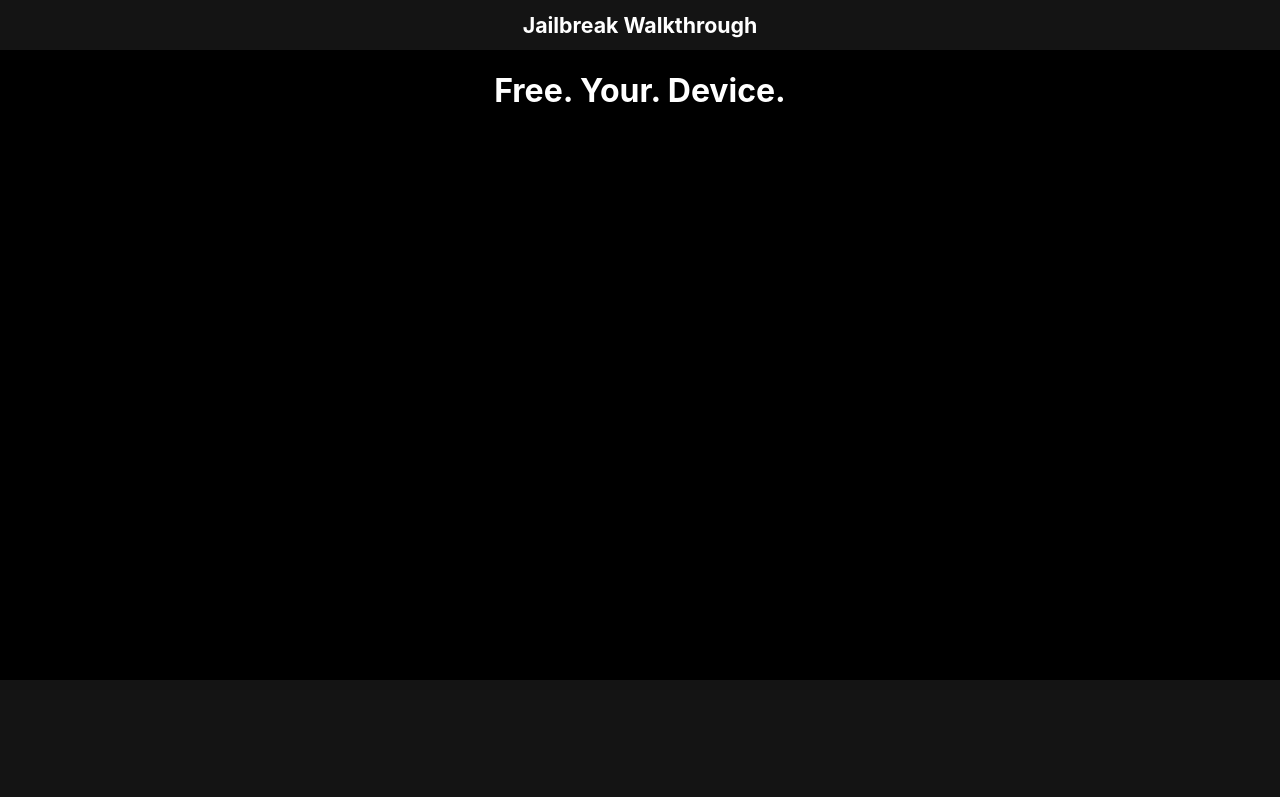
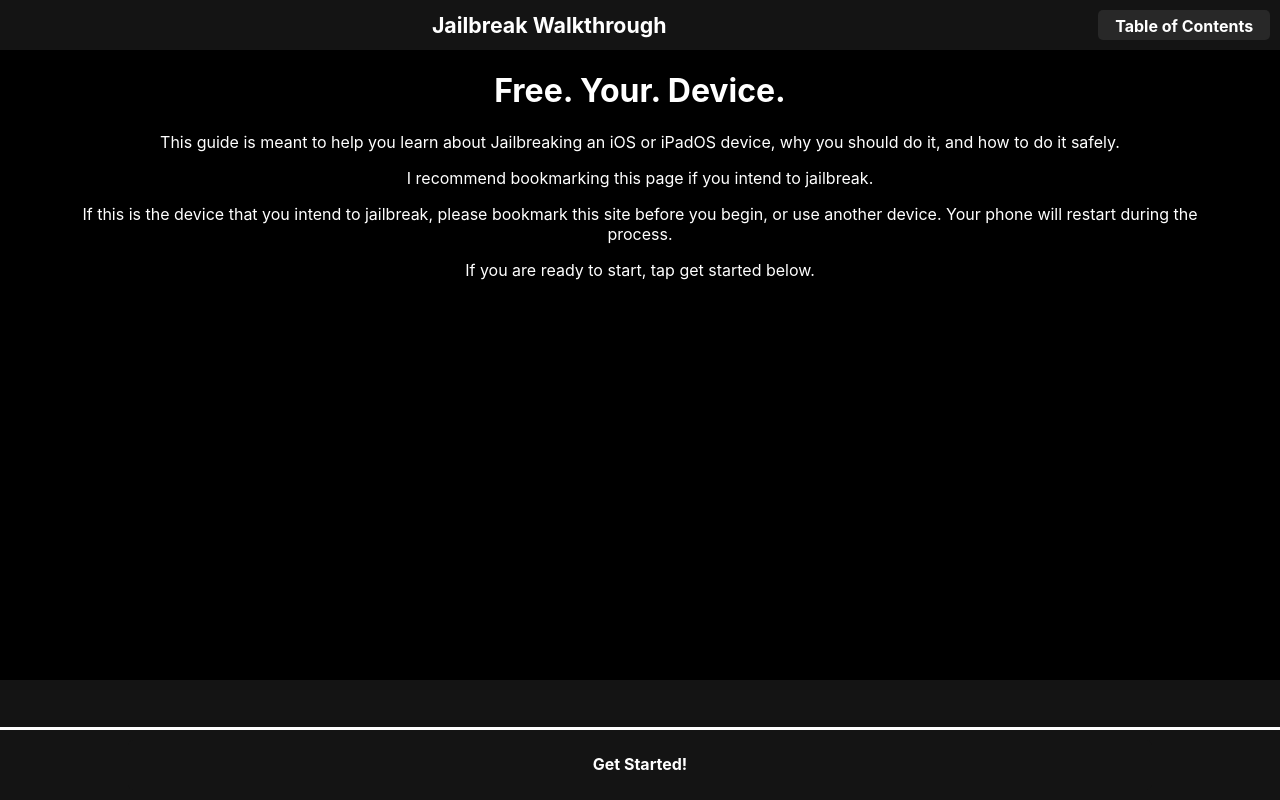
Before and after one commit to yourlocaltechboi/walkthrough, a plain HTML site: page index.html in a window 1280 px wide. Drawn offline with Linux system fonts and the light colour scheme.

Commit message:
basis of js fixed

```diff
--- a/boilerplate.css
+++ b/boilerplate.css
@@ -55,3 +55,20 @@
 .button p{
     line-height: 1;
 }
+.buttonHeader{
+    background-color: rgb(40, 40, 40);
+    width: 200px;
+    height: 30px;
+    margin-right: 10px;
+    font-size: 12pt;
+    padding-top: 0;
+    display: flex;
+    justify-content: center;
+    border-radius: 5px
+}
+.buttonHeader p{
+    line-height: 1;
+    margin: 0;
+    padding: 0;
+    margin-top: 7.5px
+}
--- a/index.html
+++ b/index.html
@@ -17,6 +17,7 @@
     <div id="page">
         <div id="menuBar">
             <p class="title"><b>Jailbreak Walkthrough</b></p>
+            <div class="buttonHeader"><p><b>Table of Contents</b></p></div>
         </div>
         <h1 id="pageTitle"></h1>
         <div id="pageContent"></div>
--- /dev/null
+++ b/pages/intro.html
@@ -0,0 +1,4 @@
+<p>This guide is meant to help you learn about Jailbreaking an iOS or iPadOS device, why you should do it, and how to do it safely.</p>
+<p>I recommend bookmarking this page if you intend to jailbreak.</p>
+<p>If this is the device that you intend to jailbreak, please bookmark this site before you begin, or use another device. Your phone will restart during the process.</p>
+<p>If you are ready to start, tap get started below.</p>
--- a/walkthrough.js
+++ b/walkthrough.js
@@ -10,21 +10,17 @@
         navBlock.innerHTML = buttonHTML
     }
 }
-class pageContent{
-    constructor(file){
-        this.text = FileReader.readAsText(file)
-        content.innerHTML = `<p>${this.text}</p>`
-    }
-}
 
 function loadIntro(){
     header.innerText = 'Free. Your. Device.'
-    new pageContent('pages/intro.txt')
+    content.innerHTML = '<div include=\'pages/intro.html\'></div>'
     new navButton('Get Started!', 'loadAboutJB()')
+    includeHTML()
 }
 function loadAboutJB(){
     alert('Please make sure you\'ve bookmarked this site if this is the device to be jailbroken!')
     header.innerText = 'What is Jailbreaking?'
     content.innerText = 'Jailbreaking is the process of bypassing the security measures on a device (in this case an iPhone or iPad) in order to execute third-party code.\n\nThe process does come with a few security drawbacks, however the iOS jailbreak community is usually very good at mitigating these issues.\n\nJailbreaks are created using security vulnerabilities found in-the-wild by iOS security researchers, which are then exploited to gain root access on a device.'
     new navButton('What\'s the point?', 'loadReasonsToJB()')
+    includeHTML()
 }
```
